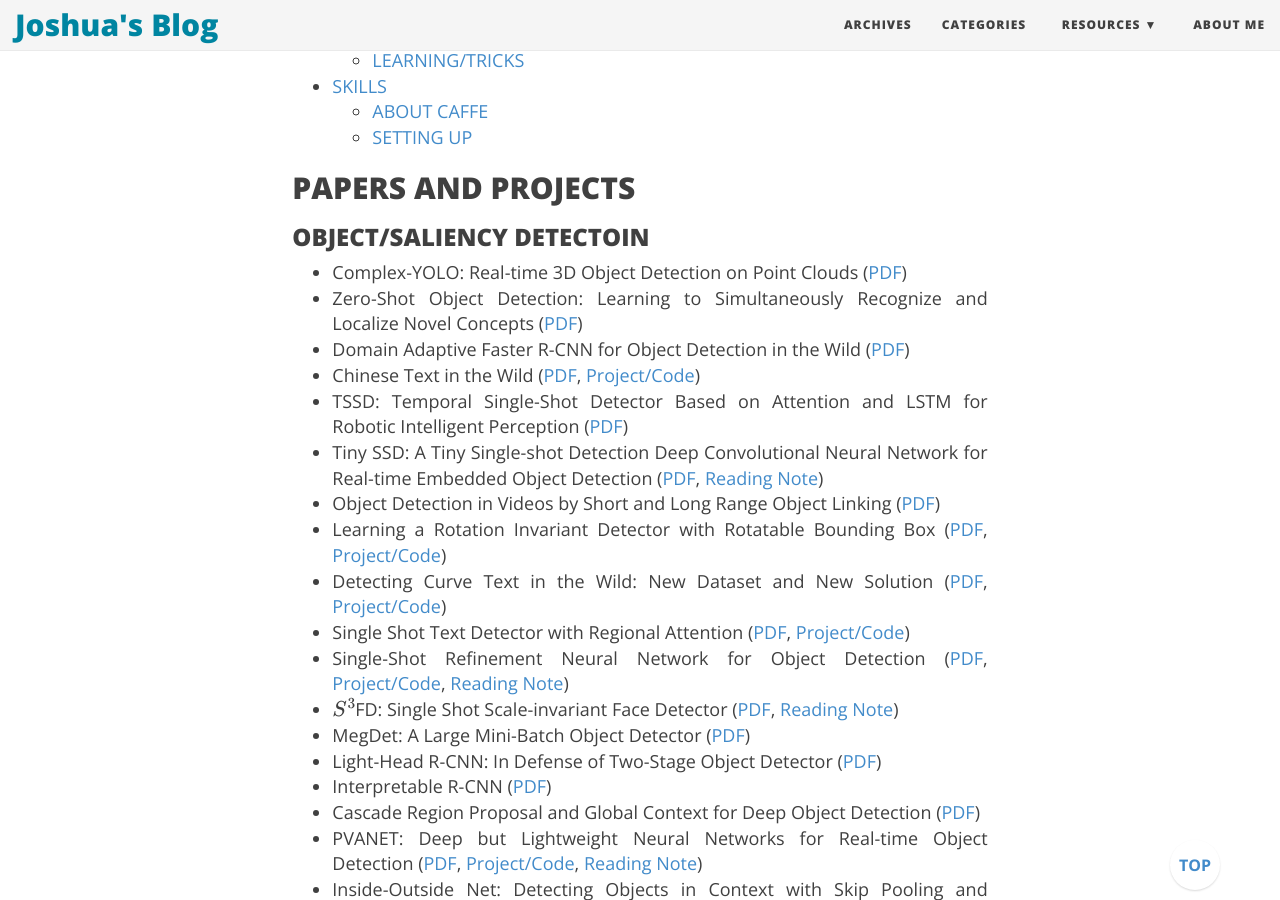
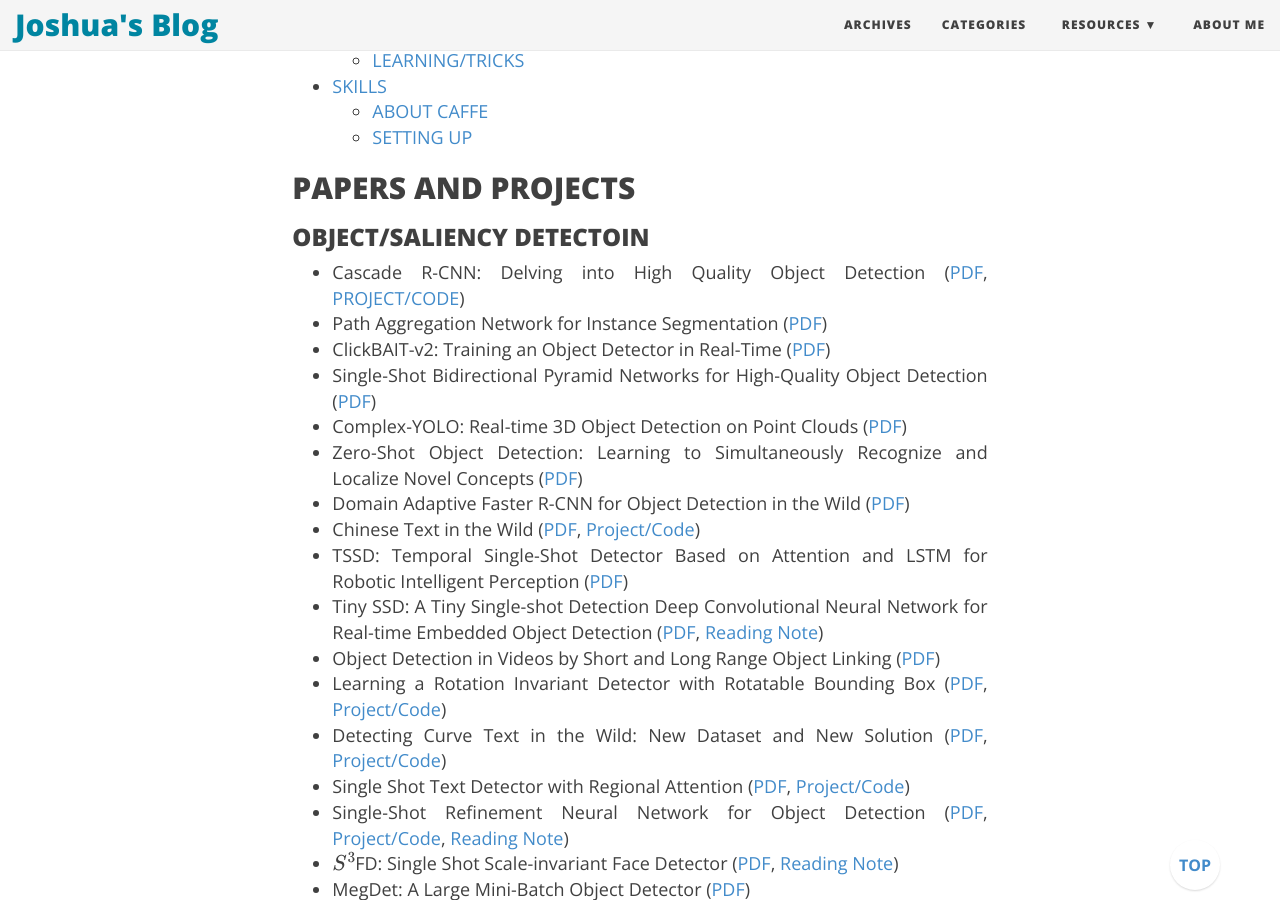
Before and after one commit to joshua19881228/joshua19881228.github.io, a Jekyll site: the page built from _posts/Computer_Vision/2016-08-25-my-jumble-of-computer-vision.md, in a window 1280 px wide and 900 px high, scrolled down 1092 px. Built offline with Jekyll 4.4.1, drawn with Linux system fonts in a browser that asks for light colours; nearby versions of some CDN libraries; formulas are drawn with MathJax 3; comment, search, counter and statistics services are not loaded; some of the changed text lies outside the part shown.

Commit message:
upate post

```diff
--- a/_posts/Computer_Vision/2016-08-25-my-jumble-of-computer-vision.md
+++ b/_posts/Computer_Vision/2016-08-25-my-jumble-of-computer-vision.md
@@ -15,6 +15,10 @@
 
 ### OBJECT/SALIENCY DETECTOIN
 
+* Cascade R-CNN: Delving into High Quality Object Detection ([PDF](https://arxiv.org/abs/1712.00726), [PROJECT/CODE](https://github.com/zhaoweicai/cascade-rcnn))
+* Path Aggregation Network for Instance Segmentation ([PDF](https://arxiv.org/abs/1803.01534))
+* ClickBAIT-v2: Training an Object Detector in Real-Time ([PDF](https://arxiv.org/abs/1803.10358))
+* Single-Shot Bidirectional Pyramid Networks for High-Quality Object Detection ([PDF](https://arxiv.org/abs/1803.08208))
 * Complex-YOLO: Real-time 3D Object Detection on Point Clouds ([PDF](https://arxiv.org/abs/1803.06199))
 * Zero-Shot Object Detection: Learning to Simultaneously Recognize and Localize Novel Concepts ([PDF](https://arxiv.org/abs/1803.06049))
 * Domain Adaptive Faster R-CNN for Object Detection in the Wild ([PDF](https://arxiv.org/abs/1803.03243))
@@ -193,6 +197,8 @@
 
 ### POSE ESTIMATION ###
 
+* End-to-end Recovery of Human Shape and Pose ([PDF](https://arxiv.org/abs/1712.06584), [PROJECT/CODE](https://akanazawa.github.io/hmr/))
+* PersonLab: Person Pose Estimation and Instance Segmentation with a Bottom-Up, Part-Based, Geometric Embedding Model ([PDF](https://arxiv.org/abs/1803.08225))
 * DensePose: Dense Human Pose Estimation In The Wild ([PDF](https://arxiv.org/abs/1802.00434), [Project/Code](http://densepose.org/))
 * Cascaded Pyramid Network for Multi-Person Pose Estimation ([PDF](https://arxiv.org/abs/1711.07319))
 * Chained Predictions Using Convolutional Neural Networks ([PDF](http://arxiv.org/abs/1605.02346), [Reading Note](https://joshua19881228.github.io/2016-05-24-chainedPredictions/))
@@ -336,6 +342,8 @@
 
 ### CNN AND DEEP LEARNING ###
 
+* Hierarchical Novelty Detection for Visual Object Recognition ([PDF](https://arxiv.org/abs/1804.00722))
+* Guide Me: Interacting with Deep Networks ([PDF](https://arxiv.org/abs/1803.11544))
 * Studying Invariances of Trained Convolutional Neural Networks ([PDF](https://arxiv.org/abs/1803.05963))
 * Deep Residual Networks and Weight Initialization ([PDF](https://arxiv.org/abs/1709.02956))
 * WNGrad: Learn the Learning Rate in Gradient Descent ([PDF](https://arxiv.org/abs/1803.02865))
```
